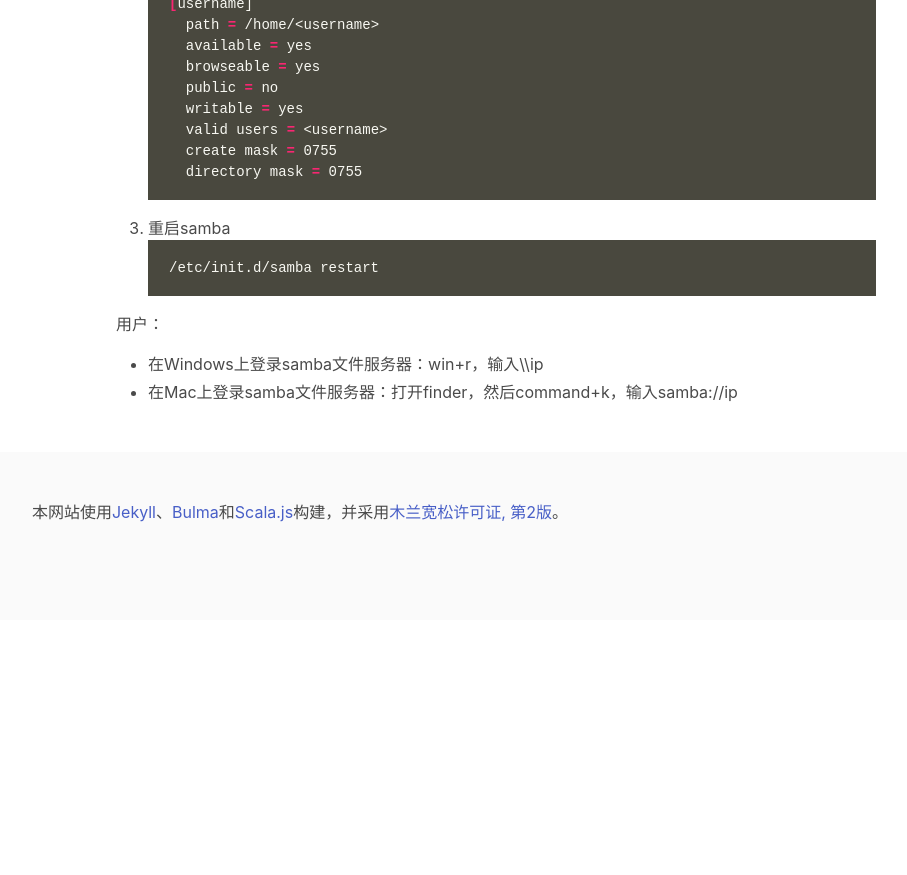
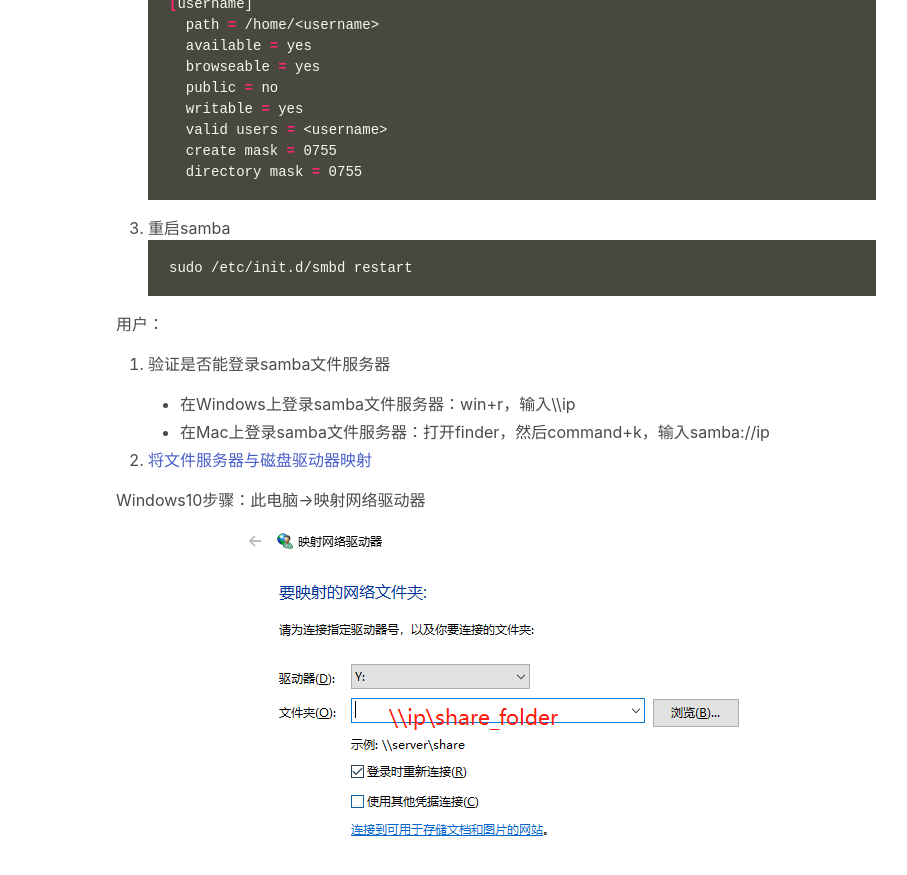
Before and after one commit to haslaboratory/haslaboratory.github.io, a Jekyll site: the page built from _docs/research/labserver.md, in a window 1280 px wide and 900 px high, scrolled down 1236 px. Shown: the top 875 px of the window, without its empty margins (340-1247 px from the left). Built offline with Jekyll 4.4.1, drawn with Linux system fonts in a browser that asks for light colours; nearby versions of some CDN libraries; library files that are not in the unit come from our copies; before the commit the page ends 1856 px from its top, so only the background shows below that.

Commit message:
docs: add map driver

````diff
--- a/_docs/research/labserver.md
+++ b/_docs/research/labserver.md
@@ -53,10 +53,15 @@ sudo smbpasswd -a <username>
 ```
 3. 重启samba
 ```bash
-/etc/init.d/samba restart
+sudo /etc/init.d/smbd restart
 ```
 
 用户：
-
+1. 验证是否能登录samba文件服务器
 - 在Windows上登录samba文件服务器：win+r，输入\\\\ip
 - 在Mac上登录samba文件服务器：打开finder，然后command+k，输入samba://ip
+2. [将文件服务器与磁盘驱动器映射](https://blog.csdn.net/hunanchenxingyu/article/details/9751639)
+
+Windows10步骤：此电脑->映射网络驱动器
+
+![](../../images/2021-6-4-labserver/samba_driver.png)
````
Also changed, not shown: images/2021-6-4-labserver/samba_driver.png (added).
